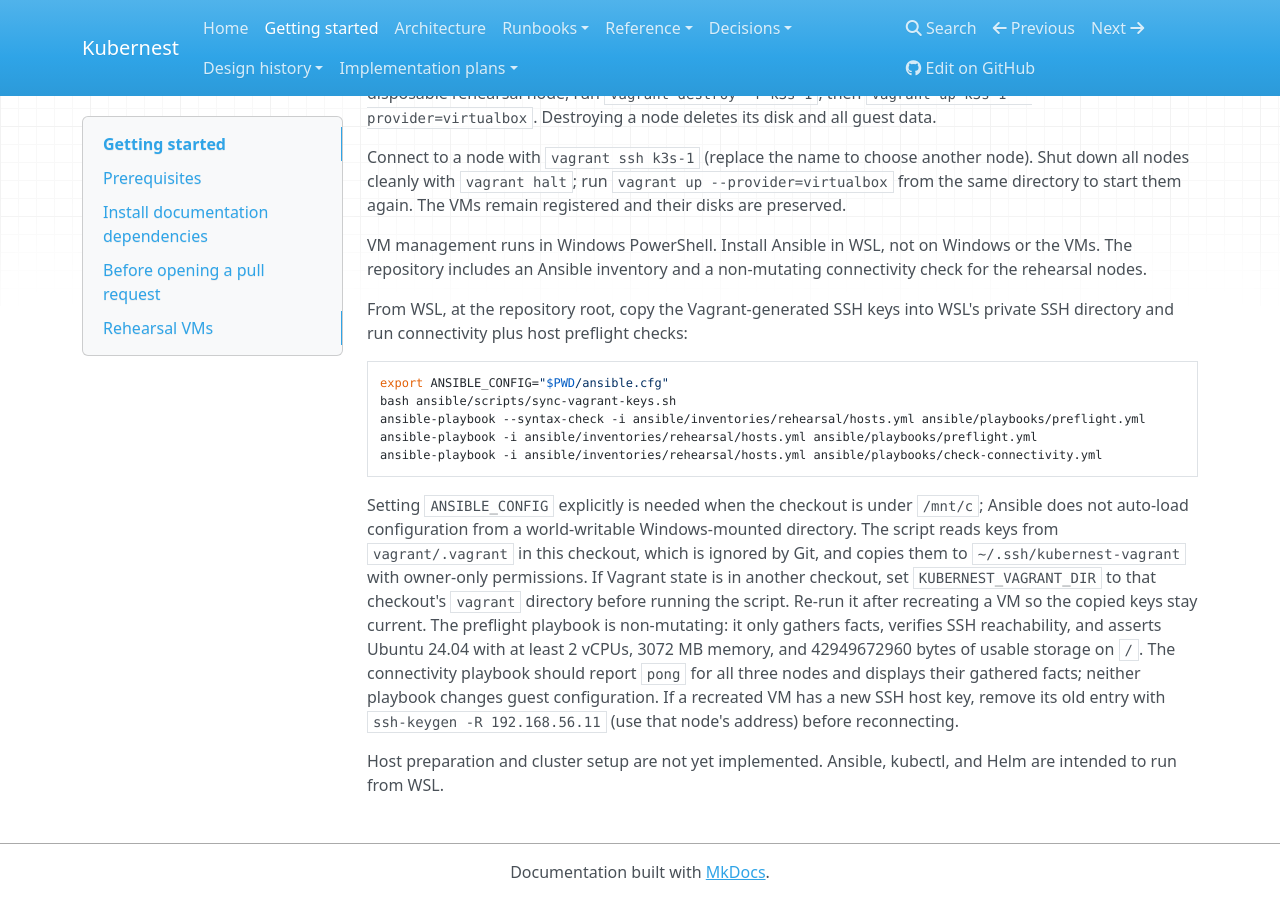
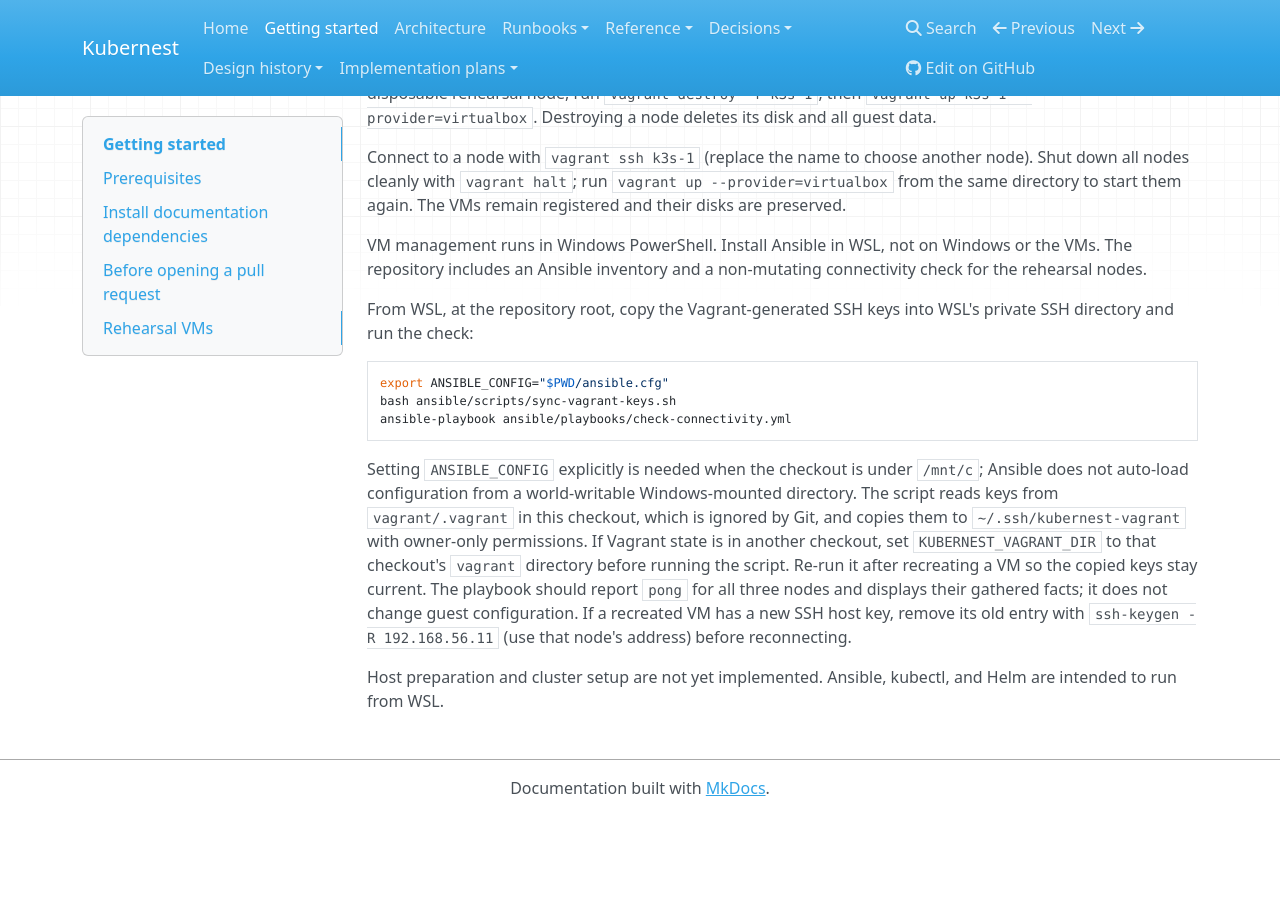
Before and after one commit to njmccorkle/kubernest, an MkDocs documentation site: the page built from docs/getting-started/index.md, in a window 1280 px wide and 900 px high, scrolled down 1311 px. Built offline with MkDocs 1.6.1, drawn with Linux system fonts in a browser that asks for light colours; nearby versions of some CDN libraries; after the commit the page ends 2127 px from its top, so only the background shows below that.

Commit message:
Revert "feat(ansible): add shared host preflight"
This reverts commit fb067a60005c02ffea895b9099ed74da50837466.

````diff
--- a/docs/getting-started/index.md
+++ b/docs/getting-started/index.md
@@ -90,14 +90,12 @@ Windows or the VMs. The repository includes an Ansible inventory and a
 non-mutating connectivity check for the rehearsal nodes.
 
 From WSL, at the repository root, copy the Vagrant-generated SSH keys into
-WSL's private SSH directory and run connectivity plus host preflight checks:
+WSL's private SSH directory and run the check:
 
 ```bash
 export ANSIBLE_CONFIG="$PWD/ansible.cfg"
 bash ansible/scripts/sync-vagrant-keys.sh
-ansible-playbook --syntax-check -i ansible/inventories/rehearsal/hosts.yml ansible/playbooks/preflight.yml
-ansible-playbook -i ansible/inventories/rehearsal/hosts.yml ansible/playbooks/preflight.yml
-ansible-playbook -i ansible/inventories/rehearsal/hosts.yml ansible/playbooks/check-connectivity.yml
+ansible-playbook ansible/playbooks/check-connectivity.yml
 ```
 
 Setting `ANSIBLE_CONFIG` explicitly is needed when the checkout is under
@@ -108,11 +106,8 @@ ignored by Git, and copies them to `~/.ssh/kubernest-vagrant` with owner-only
 permissions. If Vagrant state is in another checkout, set
 `KUBERNEST_VAGRANT_DIR` to that checkout's `vagrant` directory before running
 the script. Re-run it after recreating a VM so the copied keys stay current.
-The preflight playbook is non-mutating: it only gathers facts, verifies SSH
-reachability, and asserts Ubuntu 24.04 with at least 2 vCPUs, 3072 MB memory,
-and 42949672960 bytes of usable storage on `/`. The connectivity playbook
-should report `pong` for all three nodes and displays their gathered facts;
-neither playbook changes guest configuration.
+The playbook should report `pong` for all three nodes and displays their
+gathered facts; it does not change guest configuration.
 If a recreated VM has a new SSH host key, remove its old entry with
 `ssh-keygen -R 192.168.56.11` (use that node's address) before reconnecting.
 
````
Also changed, not shown: .superpowers/sdd/2026-11-27-ansible-host-preparation/task-1-report.md (deleted, +0 -77 lines), 1 other file.
